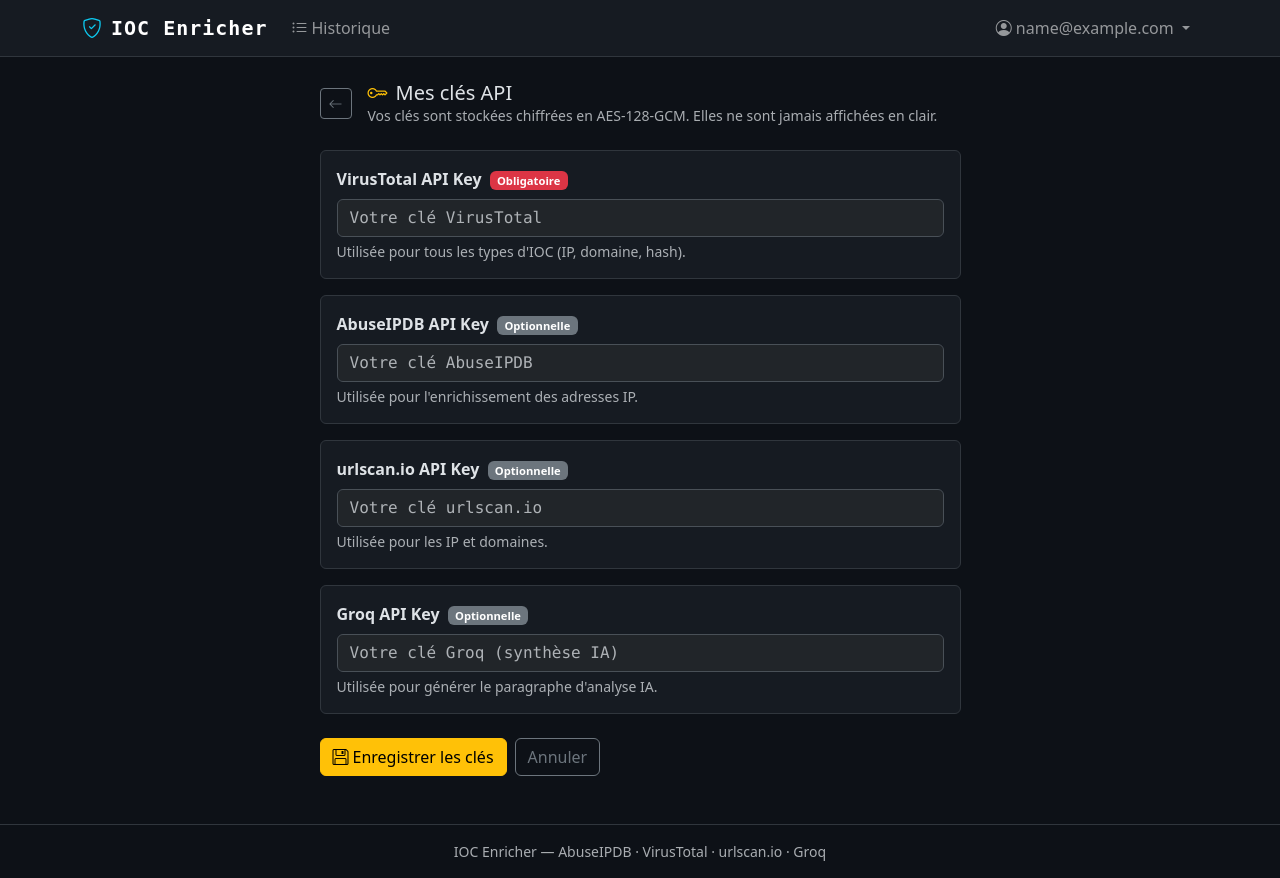
After one commit to Mohamed-hub16/ioc-enricher, a Flask app: template webapp/templates/api_keys.html in a window 1280 px wide. The commit adds this page. Run offline with Flask 3, Linux system fonts and the light colour scheme; the template is opened without the code that fills it, so the values that code supplies are empty; the visitor is signed in with stand-in values (Sample User, id 1); some libraries are stand-ins or nearby versions.

Commit message:
feat: sort IOCs, per-user AES-128 API keys, 14-day auto-refresh

```diff
--- a/requirements.txt
+++ b/requirements.txt
@@ -8,3 +8,4 @@ flask-wtf>=1.2.0
 flask-sqlalchemy>=3.1.0
 flask-login>=0.6.3
 gunicorn>=21.2.0
+cryptography>=42.0.0
--- a/src/enrichers/abuseipdb.py
+++ b/src/enrichers/abuseipdb.py
@@ -18,8 +18,8 @@ _CATEGORIES = {
 }
 
 
-def enrich(ioc: IOC) -> EnrichmentResult:
-    api_key = os.getenv("ABUSEIPDB_API_KEY", "")
+def enrich(ioc: IOC, keys: dict | None = None) -> EnrichmentResult:
+    api_key = (keys or {}).get("ABUSEIPDB_API_KEY") or os.getenv("ABUSEIPDB_API_KEY", "")
     if not api_key:
         return EnrichmentResult(source="AbuseIPDB", ioc=ioc, error="ABUSEIPDB_API_KEY not set")
 
--- a/src/enrichers/urlscan.py
+++ b/src/enrichers/urlscan.py
@@ -8,7 +8,7 @@ _BASE = "https://urlscan.io/api/v1"
 _TIMEOUT = 15.0
 
 
-def enrich(ioc: IOC) -> EnrichmentResult:
+def enrich(ioc: IOC, keys: dict | None = None) -> EnrichmentResult:
     if ioc.type == "ip":
         query = f"ip:{ioc.value}"
     elif ioc.type == "domain":
@@ -17,7 +17,7 @@ def enrich(ioc: IOC) -> EnrichmentResult:
         return EnrichmentResult(source="urlscan.io", ioc=ioc, error=f"Unsupported type: {ioc.type}")
 
     headers: dict[str, str] = {}
-    api_key = os.getenv("URLSCAN_API_KEY", "")
+    api_key = (keys or {}).get("URLSCAN_API_KEY") or os.getenv("URLSCAN_API_KEY", "")
     if api_key:
         headers["API-Key"] = api_key
 
--- a/src/enrichers/virustotal.py
+++ b/src/enrichers/virustotal.py
@@ -49,8 +49,8 @@ def _get_related_files(ip: str, api_key: str) -> list[dict]:
         return []
 
 
-def enrich(ioc: IOC) -> EnrichmentResult:
-    api_key = os.getenv("VIRUSTOTAL_API_KEY", "")
+def enrich(ioc: IOC, keys: dict | None = None) -> EnrichmentResult:
+    api_key = (keys or {}).get("VIRUSTOTAL_API_KEY") or os.getenv("VIRUSTOTAL_API_KEY", "")
     if not api_key:
         return EnrichmentResult(source="VirusTotal", ioc=ioc, error="VIRUSTOTAL_API_KEY not set")
 
--- a/src/synthesis/groq_synthesizer.py
+++ b/src/synthesis/groq_synthesizer.py
@@ -123,8 +123,8 @@ def _format_context(results: list[EnrichmentResult], is_malicious: bool) -> str:
     return "\n".join(lines)
 
 
-def synthesize(results: list[EnrichmentResult], threat_score: int = 0) -> str | None:
-    api_key = os.getenv("GROQ_API_KEY")
+def synthesize(results: list[EnrichmentResult], threat_score: int = 0, groq_key: str = "") -> str | None:
+    api_key = groq_key or os.getenv("GROQ_API_KEY")
     if not api_key:
         return None
     try:
--- a/webapp/__init__.py
+++ b/webapp/__init__.py
@@ -78,6 +78,14 @@ def create_app() -> Flask:
             db.session.commit()
         except Exception:
             db.session.rollback()
+        # Migration: add encrypted API key columns to users table
+        for _col in ["virustotal_key_enc", "abuseipdb_key_enc", "urlscan_key_enc", "groq_key_enc"]:
+            try:
+                db.session.execute(db.text(f"ALTER TABLE users ADD COLUMN {_col} TEXT"))
+                db.session.commit()
+            except Exception:
+                db.session.rollback()
+
         # Migration: clamp any out-of-range scores left by the old formula
         db.session.execute(db.text(
             "UPDATE ioc_records SET threat_score = 100 WHERE threat_score > 100"
--- a/webapp/models.py
+++ b/webapp/models.py
@@ -4,7 +4,7 @@ from flask_login import UserMixin
 from werkzeug.security import generate_password_hash, check_password_hash
 from webapp import db
 
-STALE_DAYS = 7
+STALE_DAYS = 14
 
 
 class User(UserMixin, db.Model):
@@ -15,6 +15,12 @@ class User(UserMixin, db.Model):
     password_hash = db.Column(db.String(256), nullable=False)
     role = db.Column(db.String(20), default="pending")  # admin | analyst | pending
     created_at = db.Column(db.DateTime, default=datetime.utcnow)
+
+    # API keys stored AES-128-GCM encrypted
+    virustotal_key_enc = db.Column(db.Text, nullable=True)
+    abuseipdb_key_enc  = db.Column(db.Text, nullable=True)
+    urlscan_key_enc    = db.Column(db.Text, nullable=True)
+    groq_key_enc       = db.Column(db.Text, nullable=True)
 
     def set_password(self, password: str) -> None:
         self.password_hash = generate_password_hash(password)
@@ -29,6 +35,31 @@ class User(UserMixin, db.Model):
     @property
     def is_admin(self) -> bool:
         return self.role == "admin"
+
+    @property
+    def has_api_keys(self) -> bool:
+        """True if the user has at minimum the VirusTotal key configured."""
+        return bool(self.virustotal_key_enc)
+
+    def set_api_keys(self, vt: str = "", abuse: str = "", urlscan: str = "", groq: str = "") -> None:
+        from src.crypto import encrypt
+        if vt:
+            self.virustotal_key_enc = encrypt(vt)
+        if abuse:
+            self.abuseipdb_key_enc = encrypt(abuse)
+        if urlscan:
+            self.urlscan_key_enc = encrypt(urlscan)
+        if groq:
+            self.groq_key_enc = encrypt(groq)
+
+    def get_api_keys(self) -> dict:
+        from src.crypto import decrypt
+        return {
+            "VIRUSTOTAL_API_KEY": decrypt(self.virustotal_key_enc or ""),
+            "ABUSEIPDB_API_KEY":  decrypt(self.abuseipdb_key_enc or ""),
+            "URLSCAN_API_KEY":    decrypt(self.urlscan_key_enc or ""),
+            "GROQ_API_KEY":       decrypt(self.groq_key_enc or ""),
+        }
 
 
 class IOCRecord(db.Model):
--- /dev/null
+++ b/webapp/templates/api_keys.html
@@ -0,0 +1,117 @@
+{% extends "base.html" %}
+{% block title %}Mes clés API — IOC Enricher{% endblock %}
+
+{% block content %}
+<div class="row justify-content-center">
+  <div class="col-md-7">
+
+    <div class="d-flex align-items-center gap-3 mb-4">
+      <a href="{{ url_for('ioc.index') }}" class="btn btn-sm btn-outline-secondary">
+        <i class="bi bi-arrow-left"></i>
+      </a>
+      <div>
+        <h5 class="mb-0"><i class="bi bi-key me-2 text-warning"></i>Mes clés API</h5>
+        <p class="text-muted small mb-0">
+          Vos clés sont stockées chiffrées en AES-128-GCM. Elles ne sont jamais affichées en clair.
+        </p>
+      </div>
+    </div>
+
+    <form method="post" action="{{ url_for('auth.api_keys') }}">
+      <input type="hidden" name="csrf_token" value="{{ csrf_token() }}">
+
+      <!-- VirusTotal -->
+      <div class="card mb-3">
+        <div class="card-body">
+          <label class="form-label fw-semibold">
+            VirusTotal API Key
+            <span class="badge bg-danger ms-1" style="font-size:0.7rem;">Obligatoire</span>
+            {% if current_user.virustotal_key_enc %}
+            <span class="badge bg-success ms-1" style="font-size:0.7rem;">
+              <i class="bi bi-check-lg"></i> Configurée
+            </span>
+            {% endif %}
+          </label>
+          <input type="password" name="virustotal_key" class="form-control font-monospace"
+                 placeholder="{% if current_user.virustotal_key_enc %}Laisser vide pour ne pas modifier{% else %}Votre clé VirusTotal{% endif %}"
+                 autocomplete="new-password">
+          <div class="form-text text-muted">
+            Utilisée pour tous les types d'IOC (IP, domaine, hash).
+          </div>
+        </div>
+      </div>
+
+      <!-- AbuseIPDB -->
+      <div class="card mb-3">
+        <div class="card-body">
+          <label class="form-label fw-semibold">
+            AbuseIPDB API Key
+            <span class="badge bg-secondary ms-1" style="font-size:0.7rem;">Optionnelle</span>
+            {% if current_user.abuseipdb_key_enc %}
+            <span class="badge bg-success ms-1" style="font-size:0.7rem;">
+              <i class="bi bi-check-lg"></i> Configurée
+            </span>
+            {% endif %}
+          </label>
+          <input type="password" name="abuseipdb_key" class="form-control font-monospace"
+                 placeholder="{% if current_user.abuseipdb_key_enc %}Laisser vide pour ne pas modifier{% else %}Votre clé AbuseIPDB{% endif %}"
+                 autocomplete="new-password">
+          <div class="form-text text-muted">
+            Utilisée pour l'enrichissement des adresses IP.
+          </div>
+        </div>
+      </div>
+
+      <!-- urlscan.io -->
+      <div class="card mb-3">
+        <div class="card-body">
+          <label class="form-label fw-semibold">
+            urlscan.io API Key
+            <span class="badge bg-secondary ms-1" style="font-size:0.7rem;">Optionnelle</span>
+            {% if current_user.urlscan_key_enc %}
+            <span class="badge bg-success ms-1" style="font-size:0.7rem;">
+              <i class="bi bi-check-lg"></i> Configurée
+            </span>
+            {% endif %}
+          </label>
+          <input type="password" name="urlscan_key" class="form-control font-monospace"
+                 placeholder="{% if current_user.urlscan_key_enc %}Laisser vide pour ne pas modifier{% else %}Votre clé urlscan.io{% endif %}"
+                 autocomplete="new-password">
+          <div class="form-text text-muted">
+            Utilisée pour les IP et domaines.
+          </div>
+        </div>
+      </div>
+
+      <!-- Groq -->
+      <div class="card mb-4">
+        <div class="card-body">
+          <label class="form-label fw-semibold">
+            Groq API Key
+            <span class="badge bg-secondary ms-1" style="font-size:0.7rem;">Optionnelle</span>
+            {% if current_user.groq_key_enc %}
+            <span class="badge bg-success ms-1" style="font-size:0.7rem;">
+              <i class="bi bi-check-lg"></i> Configurée
+            </span>
+            {% endif %}
+          </label>
+          <input type="password" name="groq_key" class="form-control font-monospace"
+                 placeholder="{% if current_user.groq_key_enc %}Laisser vide pour ne pas modifier{% else %}Votre clé Groq (synthèse IA){% endif %}"
+                 autocomplete="new-password">
+          <div class="form-text text-muted">
+            Utilisée pour générer le paragraphe d'analyse IA.
+          </div>
+        </div>
+      </div>
+
+      <div class="d-flex gap-2">
+        <button type="submit" class="btn btn-warning">
+          <i class="bi bi-floppy me-1"></i>Enregistrer les clés
+        </button>
+        <a href="{{ url_for('ioc.index') }}" class="btn btn-outline-secondary">Annuler</a>
+      </div>
+    </form>
+
+  </div>
+</div>
+{% endblock %}
--- a/webapp/templates/base.html
+++ b/webapp/templates/base.html
@@ -75,6 +75,17 @@
                 </span>
               </li>
               <li><hr class="dropdown-divider"></li>
+              {% if current_user.is_approved %}
+              <li>
+                <a class="dropdown-item" href="{{ url_for('auth.api_keys') }}">
+                  <i class="bi bi-key me-1"></i>Mes clés API
+                  {% if not current_user.is_admin and not current_user.has_api_keys %}
+                  <span class="badge bg-warning text-dark ms-1" style="font-size:0.65rem;">!</span>
+                  {% endif %}
+                </a>
+              </li>
+              <li><hr class="dropdown-divider"></li>
+              {% endif %}
               <li>
                 <a class="dropdown-item" href="{{ url_for('auth.logout') }}">
                   <i class="bi bi-box-arrow-right me-1"></i>Déconnexion
@@ -100,6 +111,17 @@
   </nav>
 
   <div class="container mt-4 mb-5">
+    {% if current_user.is_authenticated and current_user.is_approved and not current_user.is_admin and not current_user.has_api_keys %}
+    <div class="alert alert-warning d-flex align-items-center gap-2 mb-3" role="alert">
+      <i class="bi bi-key-fill flex-shrink-0"></i>
+      <div>
+        Votre compte a été approuvé. Configurez vos clés API pour commencer à enrichir des IOCs.
+        <a href="{{ url_for('auth.api_keys') }}" class="alert-link ms-2">
+          Configurer maintenant <i class="bi bi-arrow-right"></i>
+        </a>
+      </div>
+    </div>
+    {% endif %}
     {% with messages = get_flashed_messages(with_categories=true) %}
       {% for cat, msg in messages %}
       <div class="alert alert-{{ cat }} alert-dismissible fade show" role="alert">
```
Also changed, not shown: scripts/refresh_stale_iocs.py (added, +57 -0 lines), src/crypto.py (added, +29 -0 lines), webapp/auth.py (+25 -0 lines), webapp/ioc_routes.py (+22 -6 lines), webapp/templates/index.html (+22 -5 lines).
